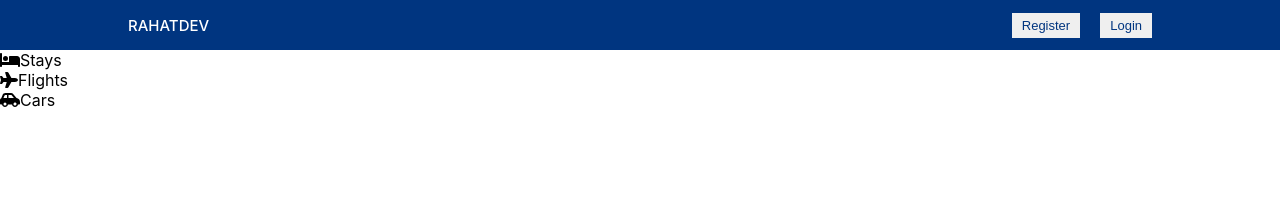
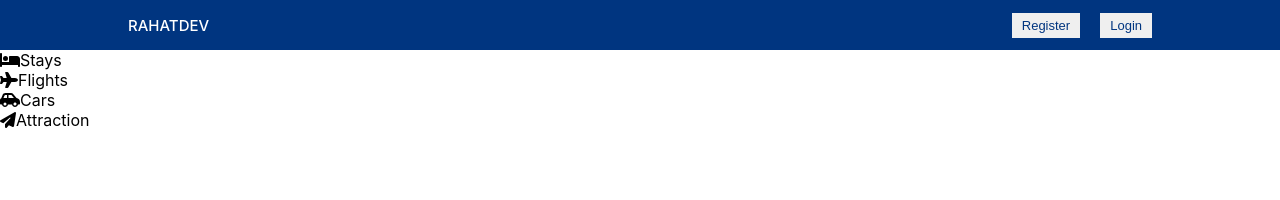
Before and after one commit to bellicose77/booking-app-clientside, a React (Create React App) app: page / in a window 1280 px wide. Shown: the top 200 px of the page. Built offline with nearby package versions, Linux system fonts and the light colour scheme.

Commit message:
header section

```diff
--- a/src/components/Header/Header.js
+++ b/src/components/Header/Header.js
@@ -1,6 +1,6 @@
 import React from 'react';
 import {
-    faBed, faCarSide, faPlane,
+    faBed, faCarSide, faPaperPlane, faPlane,
 
   } from "@fortawesome/free-solid-svg-icons";
 import { FontAwesomeIcon } from "@fortawesome/react-fontawesome";
@@ -20,6 +20,10 @@ const Header = () => {
            <FontAwesomeIcon icon={faCarSide} />
            <span>Cars</span>
            </div>
+           <div>
+           <FontAwesomeIcon icon={faPaperPlane} />
+           <span>Attraction</span>
+           </div>
         </div>
     );
 };
```
